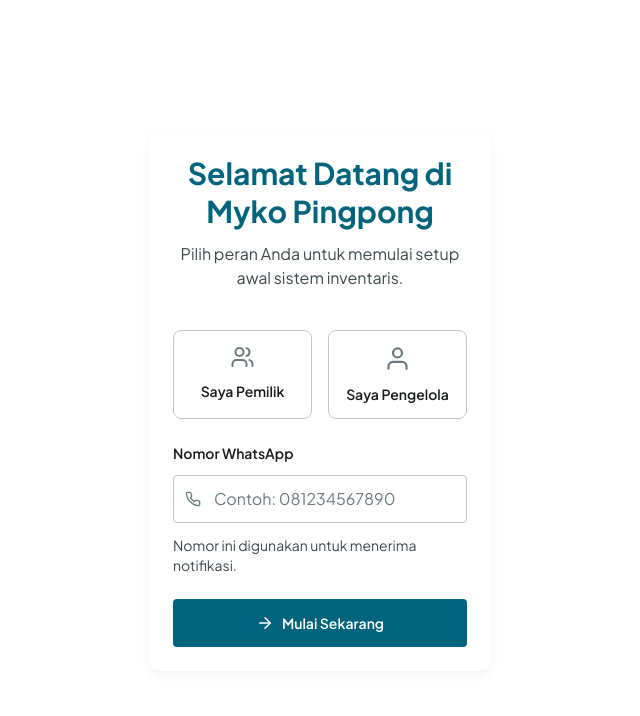
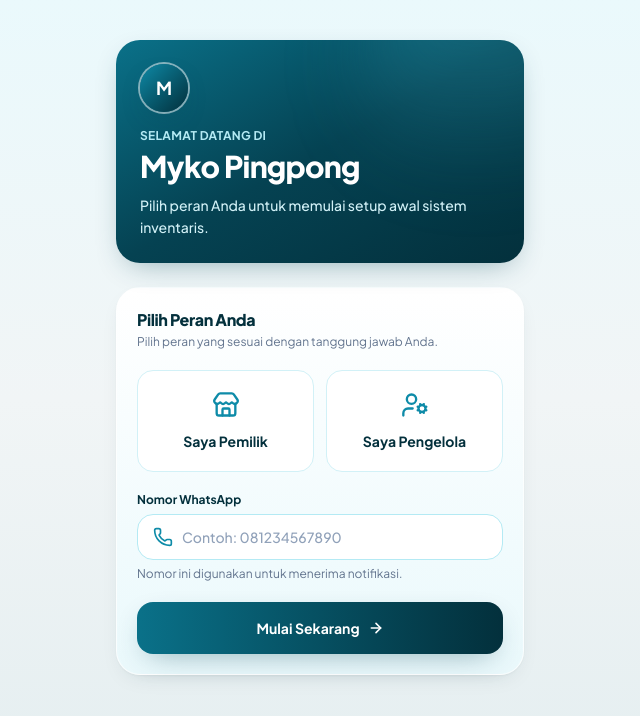
Before and after one commit to FawwasSabil25/Myko-Pingpong-Stock-Systems, a Next.js app: page /setup in a window 1280 px wide. Shown: the top 716 px of the page, without its empty margins (320-960 px from the left). Built offline with nearby package versions, Linux system fonts and the light colour scheme; no server answers.

Commit message:
minor fixes

```diff
--- a/src/app/setup/page.tsx
+++ b/src/app/setup/page.tsx
@@ -2,66 +2,22 @@
 
 import { useState } from "react";
 import { useRouter } from "next/navigation";
+import { motion } from "framer-motion";
+import {
+  PhoneIcon,
+  StoreIcon,
+  UserCogIcon,
+  ArrowRightIcon,
+  AlertTriangleIcon,
+  CheckIcon,
+} from "lucide-react";
 import { type Role, setRole } from "@/lib/role";
 import { setPengaturan } from "@/lib/supabase";
 
-function PhoneIcon({ className }: { className?: string }) {
-  return (
-    <svg
-      className={className}
-      width="20"
-      height="20"
-      viewBox="0 0 24 24"
-      fill="none"
-      stroke="currentColor"
-      strokeWidth="2"
-      strokeLinecap="round"
-      strokeLinejoin="round"
-    >
-      <path d="M22 16.92v3a2 2 0 0 1-2.18 2 19.79 19.79 0 0 1-8.63-3.07 19.5 19.5 0 0 1-6-6 19.79 19.79 0 0 1-3.07-8.67A2 2 0 0 1 4.11 2h3a2 2 0 0 1 2 1.72 12.84 12.84 0 0 0 .7 2.81 2 2 0 0 1-.45 2.11L8.09 9.91a16 16 0 0 0 6 6l1.27-1.27a2 2 0 0 1 2.11-.45 12.84 12.84 0 0 0 2.81.7A2 2 0 0 1 22 16.92z" />
-    </svg>
-  );
-}
+const easing = [0.23, 1, 0.32, 1] as const;
 
-function OwnerIcon({ className }: { className?: string }) {
-  return (
-    <svg
-      className={className}
-      width="27"
-      height="24"
-      viewBox="0 0 24 24"
-      fill="none"
-      stroke="currentColor"
-      strokeWidth="2"
-      strokeLinecap="round"
-      strokeLinejoin="round"
-    >
-      <path d="M16 21v-2a4 4 0 0 0-4-4H6a4 4 0 0 0-4 4v2" />
-      <circle cx="9" cy="7" r="4" />
-      <path d="M22 21v-2a4 4 0 0 0-3-3.87" />
-      <path d="M16 3.13a4 4 0 0 1 0 7.75" />
-    </svg>
-  );
-}
-
-function ManagerIcon({ className }: { className?: string }) {
-  return (
-    <svg
-      className={className}
-      width="27"
-      height="27"
-      viewBox="0 0 24 24"
-      fill="none"
-      stroke="currentColor"
-      strokeWidth="2"
-      strokeLinecap="round"
-      strokeLinejoin="round"
-    >
-      <path d="M20 21v-2a4 4 0 0 0-4-4H8a4 4 0 0 0-4 4v2" />
-      <circle cx="12" cy="7" r="4" />
-    </svg>
-  );
-}
+const roleCardBase =
+  "relative flex flex-col items-center gap-3 rounded-2xl border p-5 text-sm font-bold transition-all duration-150 ease-out cursor-pointer focus-visible:outline focus-visible:outline-2 focus-visible:outline-offset-2 focus-visible:outline-brand-700";
 
 function validateWhatsApp(nomor: string): string | null {
   const cleaned = nomor.trim();
@@ -122,35 +78,59 @@
   }
 
   return (
-    <div className="flex flex-1 items-center justify-center min-h-screen bg-white px-6 py-6">
+    <div className="min-h-screen bg-gradient-to-b from-brand-50 via-canvas to-[#E4EEF0]">
+      <main className="px-5 pb-12 pt-10 max-w-md mx-auto">
+        <div className="space-y-6">
+          {/* Hero Section */}
+          <motion.section
+            initial={{ opacity: 0, y: 12 }}
+            animate={{ opacity: 1, y: 0 }}
+            transition={{ duration: 0.28, ease: easing }}
+            className="relative overflow-hidden rounded-3xl bg-gradient-to-br from-brand-600 via-brand-800 to-brand-900 p-6 text-white shadow-lift"
+          >
             <div
-        className="w-full max-w-[342px] bg-white rounded-xl flex flex-col gap-10 p-6"
-        style={{ boxShadow: "0px 4px 12px rgba(0, 0, 0, 0.05)" }}
+              aria-hidden="true"
+              className="pointer-events-none absolute -right-16 -top-20 h-56 w-56 rounded-full bg-gradient-to-b from-brand-400/40 to-transparent blur-2xl"
+            />
+            <div className="relative">
+              <span
+                aria-hidden="true"
+                className="inline-flex h-12 w-12 items-center justify-center rounded-full bg-gradient-to-br from-brand-500 to-brand-900 text-lg font-bold text-white shadow-lift ring-2 ring-white/50"
               >
-        {/* Header Section */}
-        <div className="flex flex-col gap-3 items-center">
-          <h1
-            className="text-[30px] font-bold leading-[38px] text-center"
-            style={{ color: "#00647C" }}
-          >
-            Selamat Datang di
-            <br />
+                M
+              </span>
+              <p className="mt-4 text-xs font-bold uppercase tracking-wide text-brand-200">
+                Selamat datang di
+              </p>
+              <h1 className="mt-1 text-3xl font-extrabold leading-tight tracking-tight">
                 Myko Pingpong
               </h1>
-          <p
-            className="text-base leading-6 text-center"
-            style={{ color: "#3E484D" }}
+              <p className="mt-2 text-sm font-medium leading-relaxed text-brand-100">
+                Pilih peran Anda untuk memulai setup awal sistem inventaris.
+              </p>
+            </div>
+          </motion.section>
+
+          {/* Setup Form Card */}
+          <motion.section
+            initial={{ opacity: 0, y: 12 }}
+            animate={{ opacity: 1, y: 0 }}
+            transition={{ duration: 0.28, ease: easing, delay: 0.08 }}
+            className="rounded-3xl border border-white/70 bg-gradient-to-b from-white to-brand-50 p-5 shadow-card"
           >
-            Pilih peran Anda untuk memulai setup
-            <br />
-            awal sistem inventaris.
+            <div className="space-y-5">
+              {/* Section Heading */}
+              <div>
+                <h2 className="text-base font-extrabold tracking-tight text-brand-900">
+                  Pilih Peran Anda
+                </h2>
+                <p className="mt-0.5 text-xs text-slate-500">
+                  Pilih peran yang sesuai dengan tanggung jawab Anda.
                 </p>
               </div>
 
-        {/* Role Selection Form */}
-        <div className="flex flex-col gap-6">
               {/* Role Cards */}
-          <div className="flex gap-4">
+              <div className="grid grid-cols-2 gap-3">
                 {/* Pemilik Card */}
                 <button
                   type="button"
@@ -158,28 +138,32 @@
                     setSelectedRole("pemilik");
                     setError(null);
                   }}
-              className={`flex-1 flex flex-col items-center gap-3 py-3.5 px-4 rounded-lg border transition-all duration-200 cursor-pointer ${
+                  aria-pressed={selectedRole === "pemilik"}
+                  className={`${roleCardBase} ${
                     selectedRole === "pemilik"
-                  ? "border-[#00647C] bg-[#ecfeff]/50 shadow-sm"
-                  : "border-[#BDC8CE] bg-white hover:border-[#00647C]/40 hover:bg-[#ecfeff]/20"
+                      ? "border-brand-700 bg-gradient-to-br from-brand-600 via-brand-700 to-brand-900 text-white shadow-lift"
+                      : "border-brand-100 bg-white text-brand-700 hover:border-brand-300 hover:bg-brand-50/60"
                   }`}
                 >
-              <OwnerIcon
-                className={
-                  selectedRole === "pemilik"
-                    ? "text-[#00647C]"
-                    : "text-[#6E797E]"
-                }
+                  <StoreIcon
+                    className={`h-7 w-7 ${
+                      selectedRole === "pemilik" ? "text-white" : "text-brand-500"
+                    }`}
+                    strokeWidth={2}
+                    aria-hidden="true"
                   />
                   <span
-                className={`text-sm font-semibold leading-5 text-center ${
-                  selectedRole === "pemilik"
-                    ? "text-[#00647C]"
-                    : "text-[#191C1E]"
+                    className={`text-sm font-bold ${
+                      selectedRole === "pemilik" ? "text-white" : "text-brand-900"
                     }`}
                   >
                     Saya Pemilik
                   </span>
+                  {selectedRole === "pemilik" && (
+                    <span className="absolute right-2.5 top-2.5 flex h-5 w-5 items-center justify-center rounded-full bg-white text-brand-700 shadow-card">
+                      <CheckIcon className="h-3.5 w-3.5" strokeWidth={3} aria-hidden="true" />
+                    </span>
+                  )}
                 </button>
 
                 {/* Pengelola Card */}
@@ -189,44 +173,45 @@
                     setSelectedRole("pengelola");
                     setError(null);
                   }}
-              className={`flex-1 flex flex-col items-center gap-3 py-3.5 px-4 rounded-lg border transition-all duration-200 cursor-pointer ${
+                  aria-pressed={selectedRole === "pengelola"}
+                  className={`${roleCardBase} ${
                     selectedRole === "pengelola"
-                  ? "border-[#00647C] bg-[#ecfeff]/50 shadow-sm"
-                  : "border-[#BDC8CE] bg-white hover:border-[#00647C]/40 hover:bg-[#ecfeff]/20"
+                      ? "border-brand-700 bg-gradient-to-br from-brand-600 via-brand-700 to-brand-900 text-white shadow-lift"
+                      : "border-brand-100 bg-white text-brand-700 hover:border-brand-300 hover:bg-brand-50/60"
                   }`}
                 >
-              <ManagerIcon
-                className={
-                  selectedRole === "pengelola"
-                    ? "text-[#00647C]"
-                    : "text-[#6E797E]"
-                }
+                  <UserCogIcon
+                    className={`h-7 w-7 ${
+                      selectedRole === "pengelola" ? "text-white" : "text-brand-500"
+                    }`}
+                    strokeWidth={2}
+                    aria-hidden="true"
                   />
                   <span
-                className={`text-sm font-semibold leading-5 text-center ${
-                  selectedRole === "pengelola"
-                    ? "text-[#00647C]"
-                    : "text-[#191C1E]"
+                    className={`text-sm font-bold ${
+                      selectedRole === "pengelola" ? "text-white" : "text-brand-900"
                     }`}
                   >
                     Saya Pengelola
                   </span>
+                  {selectedRole === "pengelola" && (
+                    <span className="absolute right-2.5 top-2.5 flex h-5 w-5 items-center justify-center rounded-full bg-white text-brand-700 shadow-card">
+                      <CheckIcon className="h-3.5 w-3.5" strokeWidth={3} aria-hidden="true" />
+                    </span>
+                  )}
                 </button>
               </div>
 
               {/* WhatsApp Input Section */}
-          <div className="flex flex-col gap-3">
-            <label
-              htmlFor="nomor-wa"
-              className="text-sm font-semibold leading-5"
-              style={{ color: "#191C1E" }}
-            >
+              <label htmlFor="nomor-wa" className="block space-y-1.5">
+                <span className="block text-xs font-bold text-brand-900">
                   Nomor WhatsApp
-            </label>
-            <div className="relative">
-              <div className="absolute left-3 top-1/2 -translate-y-1/2 text-[#6E797E]">
-                <PhoneIcon className="w-4 h-4" />
-              </div>
+                </span>
+                <span className="relative block">
+                  <PhoneIcon
+                    className="pointer-events-none absolute left-4 top-1/2 h-5 w-5 -translate-y-1/2 text-brand-500"
+                    aria-hidden="true"
+                  />
                   <input
                     id="nomor-wa"
                     type="tel"
@@ -237,31 +222,25 @@
                       setError(null);
                     }}
                     placeholder="Contoh: 081234567890"
-                className="w-full h-12 pl-10 pr-4 text-base bg-white border border-[#BDC8CE] rounded focus:outline-none focus:border-[#00647C] focus:ring-1 focus:ring-[#00647C]/30 transition-colors placeholder:text-[#6E797E]"
+                    className="w-full rounded-2xl border border-brand-200 bg-white py-3 pl-11 pr-4 text-sm font-medium text-brand-900 placeholder:text-slate-400 focus:outline-none focus-visible:ring-2 focus-visible:ring-brand-700"
                   />
-            </div>
-            <p className="text-sm leading-5" style={{ color: "#3E484D" }}>
+                </span>
+                <span className="block text-xs text-slate-500">
                   Nomor ini digunakan untuk menerima notifikasi.
-            </p>
-          </div>
+                </span>
+              </label>
 
               {/* Error Message */}
               {error && (
-            <div className="flex items-start gap-2 p-3 bg-red-50 border border-red-200 rounded-lg">
-              <svg
-                className="w-4 h-4 mt-0.5 text-red-500 shrink-0"
-                viewBox="0 0 24 24"
-                fill="none"
-                stroke="currentColor"
-                strokeWidth="2"
-                strokeLinecap="round"
-                strokeLinejoin="round"
+                <div
+                  role="alert"
+                  className="flex items-start gap-2.5 rounded-2xl border border-alert-100 bg-alert-50 p-3"
                 >
-                <circle cx="12" cy="12" r="10" />
-                <line x1="12" y1="8" x2="12" y2="12" />
-                <line x1="12" y1="16" x2="12.01" y2="16" />
-              </svg>
-              <p className="text-sm text-red-600">{error}</p>
+                  <AlertTriangleIcon
+                    className="mt-0.5 h-4 w-4 shrink-0 text-alert-600"
+                    aria-hidden="true"
+                  />
+                  <p className="text-xs font-semibold text-alert-700">{error}</p>
                 </div>
               )}
 
@@ -270,35 +249,21 @@
                 type="button"
                 onClick={handleSubmit}
                 disabled={submitting}
-            className="w-full h-12 flex items-center justify-center gap-2 rounded text-sm font-semibold text-white transition-all duration-200 cursor-pointer disabled:opacity-60 disabled:cursor-not-allowed"
-            style={{
-              backgroundColor: "#00647C",
-              boxShadow: "0px 1px 2px rgba(0, 0, 0, 0.05)",
-            }}
+                className="flex w-full items-center justify-center gap-2 rounded-2xl bg-gradient-to-r from-brand-600 to-brand-900 py-4 text-sm font-bold text-white shadow-lift transition-opacity duration-150 ease-out hover:opacity-95 focus-visible:outline focus-visible:outline-2 focus-visible:outline-offset-2 focus-visible:outline-brand-700 cursor-pointer disabled:opacity-60 disabled:cursor-not-allowed"
               >
                 {submitting ? (
-              <div className="w-5 h-5 border-2 border-white/30 border-t-white rounded-full animate-spin" />
+                  <span className="h-5 w-5 animate-spin rounded-full border-2 border-white/30 border-t-white" />
                 ) : (
                   <>
-                <svg
-                  width="18"
-                  height="18"
-                  viewBox="0 0 24 24"
-                  fill="none"
-                  stroke="currentColor"
-                  strokeWidth="2"
-                  strokeLinecap="round"
-                  strokeLinejoin="round"
-                >
-                  <path d="M5 12h14" />
-                  <path d="m12 5 7 7-7 7" />
-                </svg>
                     Mulai Sekarang
+                    <ArrowRightIcon className="h-4 w-4" strokeWidth={2.4} aria-hidden="true" />
                   </>
                 )}
               </button>
             </div>
+          </motion.section>
         </div>
+      </main>
     </div>
   );
 }
```
Also changed, not shown: src/app/(app)/pemilik/pesanan/[id]/page.tsx (+26 -29 lines), src/app/(app)/pemilik/pesanan/baru/page.tsx (+13 -16 lines), src/app/(app)/pemilik/pesanan/page.tsx (+11 -12 lines), src/app/(app)/pengelola/pesanan/[id]/page.tsx (+3 -7 lines), src/app/(app)/pesanan/page.tsx (+11 -21 lines). Lines whose indentation alone changed are shown as unchanged.
